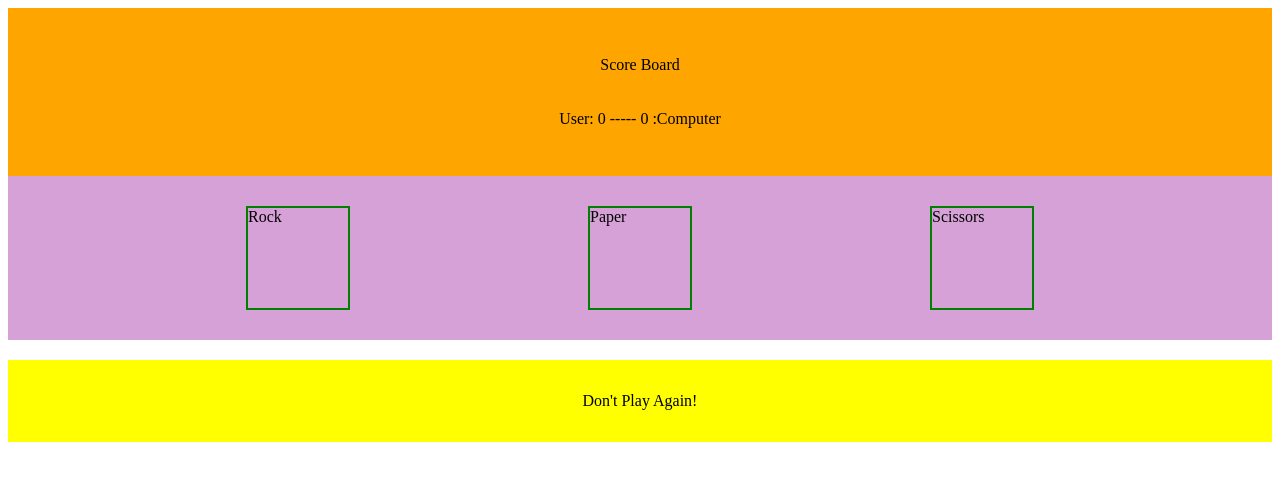
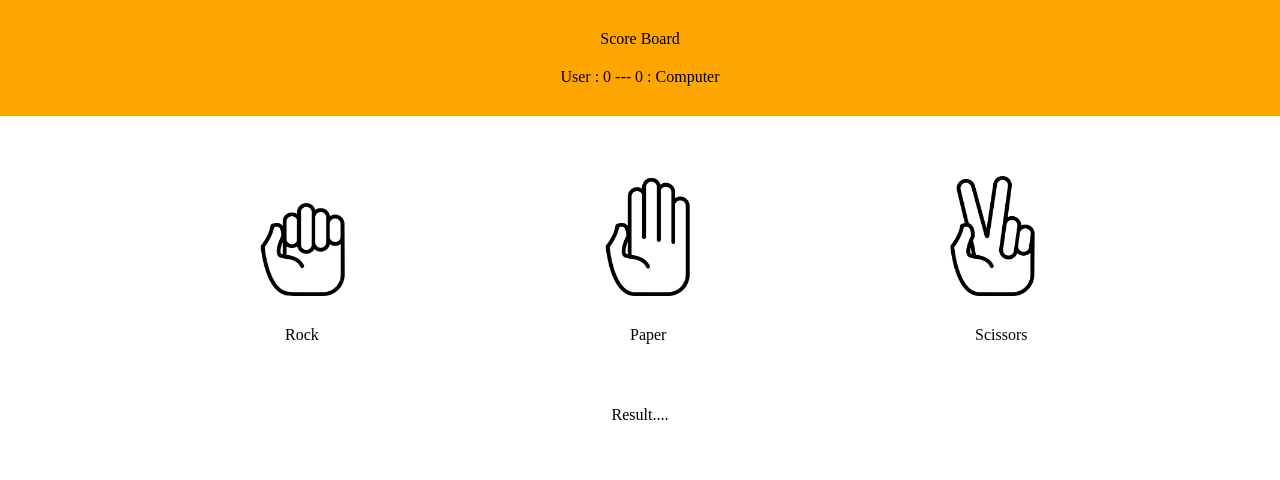
Before and after one commit to nasiriqbal101/Rock-Paper-Scissors, a plain HTML site: page index.html in a window 1280 px wide. Drawn offline with Linux system fonts and the light colour scheme.

Commit message:
updated version with icons

```diff
--- a/app.js
+++ b/app.js
@@ -9,31 +9,21 @@ window.onload = () => {
     let userScore = 0;
     let computerScore = 0;
 
-
-
-
-    // mainFunction =
-
+    // mainFunction
     const getComputerChoice = (computerMove) => {
         const choices = ["r", "p", "s"];
         const randomNumber = Math.floor(Math.random() * 3);
         computerMove = choices[randomNumber];
         return computerMove;
     }
-
-    console.log(getComputerChoice());
-
-    // const win = () => {
-    //     console.log('Win');
-    // }
+    // console.log(getComputerChoice());
 
     const win = () => {
         // console.log('Win');
         // console.log(userScore);
         userScore++;
         userScoreSpan.innerHTML = userScore;
-        resultDiv.innerHTML = "You Won, now stop it!";
-
+        resultDiv.innerHTML = "You Won, Congrats";
     }
     const lost = () => {
         // console.log('Looser');
@@ -46,7 +36,7 @@ window.onload = () => {
     }
 
     const game = ((userChoice) => {
-         computerChoice = getComputerChoice();
+        computerChoice = getComputerChoice();
         switch (userChoice + computerChoice) {
             case "rs":
             case "pr":
@@ -84,8 +74,4 @@ window.onload = () => {
         game("s");
 
     })
-
-
-
-
 };
--- a/index.html
+++ b/index.html
@@ -1,33 +1,44 @@
 <html lang="en">
+
 <head>
     <meta charset="UTF-8">
     <meta name="viewport" content="width=device-width, initial-scale=1.0">
     <meta http-equiv="X-UA-Compatible" content="ie=edge">
     <title>Document</title>
-    <link  rel="stylesheet" href="style.css" >
+    <link rel="stylesheet" href="style.css">
     <script src="app.js"></script>
 </head>
+
 <body>
     <div class="wrapper">
         <div class="score-board">
             <p>Score Board</p>
-           <p> User: <span id="user-score"> 0 </span>-----<span id="computer-score"> 0 </span> :Computer</p>
-
-        </div>
-            <!-- <div id="user-score"></div>
-            <div id="computer-score"></div> -->
-
-        <div class="selector">
-            <div id="rock">Rock</div>
-            <div id="paper">Paper</div>
-            <div id="scissors">Scissors</div>
+            <p> User : <span id="user-score"> 0 </span>---<span id="computer-score"> 0 </span> : Computer</p>
 
         </div>
 
-        <div class="result">Don't Play Again!</div>
-        <div></div>
+        <div class="selector">
+
+            <div id="rock">
+                <img class="image" src="./images/rock.png">
+                <p> Rock</p>
+            </div>
+
+            <div id="paper">
+                <img class="image" src="./images/paper.png">
+                <p> Paper</p>
+            </div>
+
+            <div id="scissors">
+                <img class="image" src="./images/scissor.png">
+                <p> Scissors</p>
+            </div>
+        </div>
+
+        <div class="result">Result....</div>
 
     </div>
 
 </body>
+
 </html>
--- a/style.scss
+++ b/style.scss
@@ -1,20 +1,13 @@
 * {
-    // margin: 0;
-    // padding: 0;
-    // background-color: orange;
+  margin: 0;
+  padding: 0;
 }
 
 .wrapper {
-    // border: 2px solid black;
-    // width: 30%;
-    // height: 30%;
-
   .score-board {
     padding: 20px 0;
     text-align: center;
-        border: 2px solid orange;
     background-color: orange;
-
     p {
       padding: 10px 0;
       background-color: orange;
@@ -24,30 +17,29 @@
       background-color: orange;
     }
   }
-
   .selector {
     padding: 30px 0;
-
     display: flex;
     justify-content: space-evenly;
-        background-color: rgb(214, 161, 214);
 
     div {
       width: 100px;
       height: 100px;
-            border: 2px solid green;
+      .image {
+        margin-top: 30px;
+        width: 120px;
+        height: 120px;
+      }
 
       p {
-                padding: 10px 0;;
+        padding: 30px 40px;
       }
     }
   }
 
   .result {
     padding: 30px 0;
-        margin-top: 20px;
+    margin-top: 100px;
     text-align: center;
-        border: 2px solid yellow;
-        background-color: yellow;
   }
 }
```
Also changed, not shown: images/paper.png (added), images/rock.png (added), images/scissor.png (added), style.css, 1 other file. Lines whose indentation alone changed are shown as unchanged.
